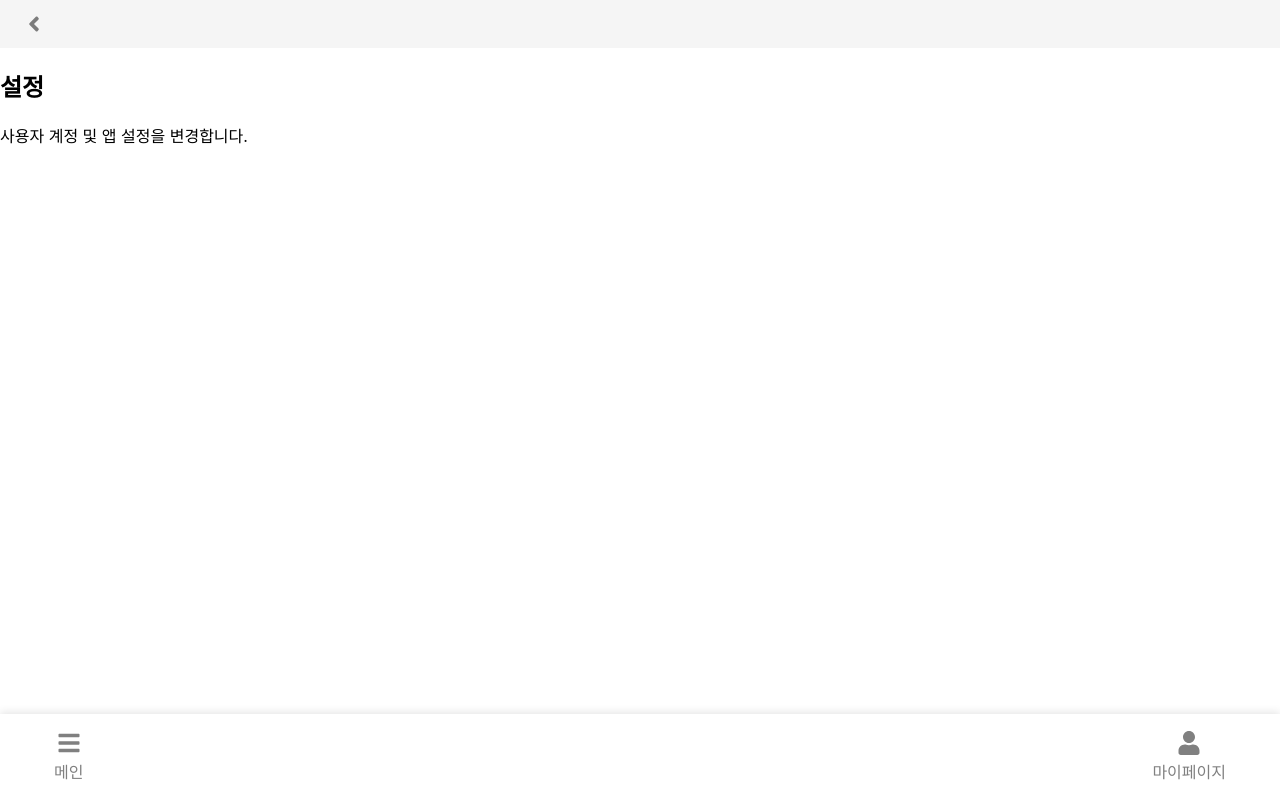
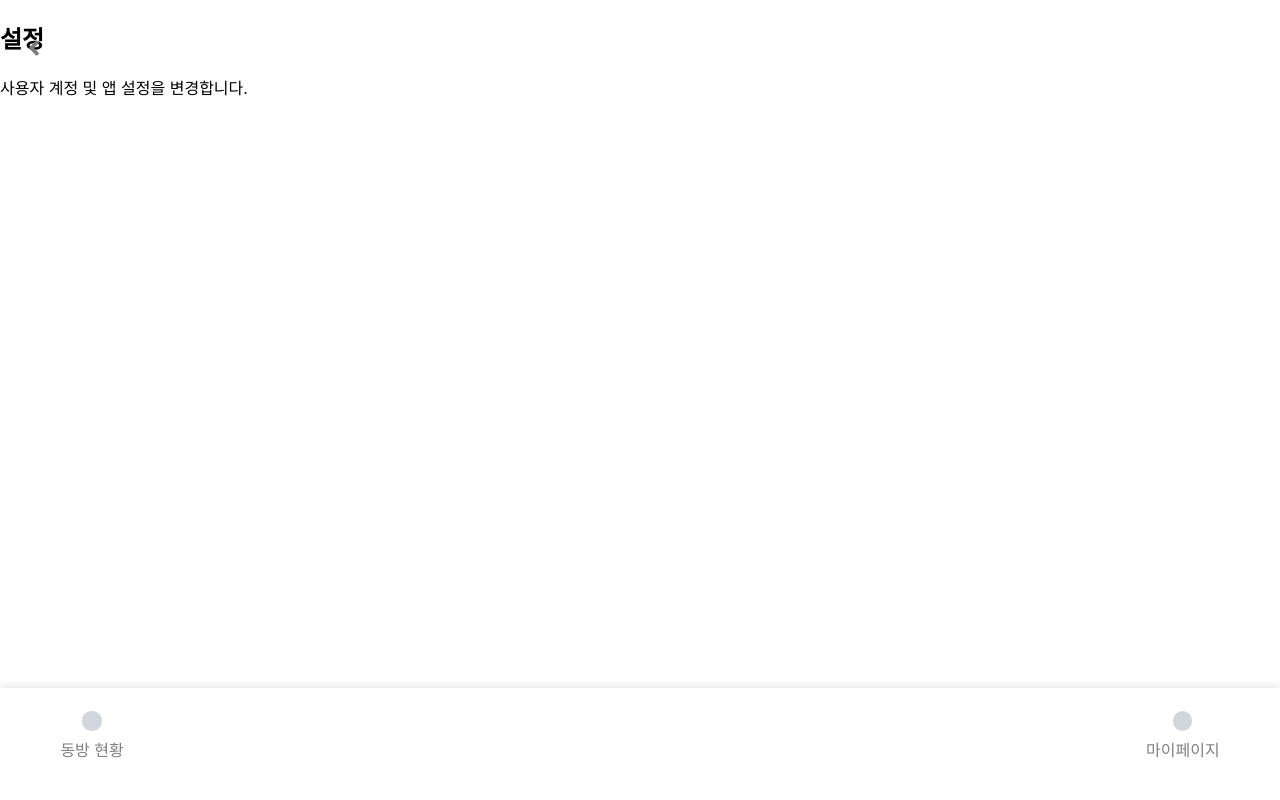
Before and after one commit to JNU-econovation/Whoz-in-FE, a React (Create React App) app: page /mypage/setting in a window 1280 px wide. Built offline with nearby package versions, Linux system fonts and the light colour scheme.

Commit message:
design: 네비바, 헤더 위치 적용

```diff
--- a/src/App.css
+++ b/src/App.css
@@ -8,3 +8,8 @@
     flex-direction: column;
     min-height: 100vh;
   }
+  .content-wrap {
+    flex: 1;
+    padding-bottom: 60px;
+    overflow-y: auto;
+  }
--- a/src/App.jsx
+++ b/src/App.jsx
@@ -15,18 +15,17 @@ const App = () => {
     <div className="root-wrap">
       <BrowserRouter>
         <Header />
+        <div className="content-wrap">
           <Routes>
-
             <Route path="/join" element={<Join />} />
             <Route path="/login" element={<Login />} />
-
             <Route path="/main" element={<Main />} />
-          <Route path="/mypage" element={<MyPage />}/>
+            <Route path="/mypage" element={<MyPage />} />
             <Route path="/mypage/profile" element={<MyProfile />} />
             <Route path="/mypage/device-management" element={<ManageDevice />} />
             <Route path="/mypage/setting" element={<Setting />} />
-
           </Routes>
+        </div>
         <BottomNav />
       </BrowserRouter>
     </div>
--- a/src/components/LayoutComponent/BottomNav.jsx
+++ b/src/components/LayoutComponent/BottomNav.jsx
@@ -1,15 +1,14 @@
 import React from "react";
 import styled from "styled-components";
-import { useNavigate } from "react-router-dom";
-import { FaBars, FaUser } from "react-icons/fa"; // 필요한 아이콘을 가져옵니다.
+import { useNavigate, useLocation } from "react-router-dom";
 
 const NavContainer = styled.nav`
   position: fixed;
   bottom: 0;
   left: 0;
   right: 0;
-  padding: 1rem;
-
+  padding: 1.4rem;
+  padding-bottom: 2.4rem;
   display: flex;
   justify-content: space-between; /* 버튼을 양쪽 끝에 배치 */
   align-items: center;
@@ -28,31 +27,36 @@ const NavButton = styled.button`
   align-items: center;
   background: none;
   border: none;
-  color: #808080;
+  color: ${({ isActive }) => (isActive ? "#1F2024" : "#808080")}; /* 활성화된 탭은 검정색, 비활성화된 탭은 회색 */
   font-size: 1rem;
   cursor: pointer;
+  font-weight: ${({ isActive }) => (isActive ? "bold" : "normal")}; /* 활성화된 탭은 볼드체, 비활성화된 탭은 일반체 */
+`;
 
-  &:hover {
-    color: #6a6a6a;
-  }
-
-  svg {
-    font-size: 1.5rem;
-    margin-bottom: 4px;
-    }
+const NavIcon = styled.div`
+  width: 1.2rem;
+  height: 1.2rem;
+  border-radius: 50%;
+  background-color: ${({ isActive }) => (isActive ? "#006FFD" : "#D4D6DD")}; /* 파란색은 선택된 탭, 회색은 아닌 탭 */
+  margin-bottom: 6px;
 `;
 
 function BottomNav() {
   const navigate = useNavigate();
+  const location = useLocation();
+
+  // 현재 경로에 맞춰 활성화된 탭을 결정
+  const isMainActive = location.pathname === "/main";
+  const isMypageActive = location.pathname === "/mypage";
 
   return (
     <NavContainer>
-      <NavButton onClick={() => navigate("/main")}>
-        <FaBars />
-        메인
+      <NavButton onClick={() => navigate("/main")} isActive={isMainActive}>
+        <NavIcon isActive={isMainActive} />
+        동방 현황
       </NavButton>
-      <NavButton onClick={() => navigate("/mypage")}>
-        <FaUser />
+      <NavButton onClick={() => navigate("/mypage")} isActive={isMypageActive}>
+        <NavIcon isActive={isMypageActive} />
         마이페이지
       </NavButton>
     </NavContainer>
--- a/src/components/LayoutComponent/Header.jsx
+++ b/src/components/LayoutComponent/Header.jsx
@@ -2,6 +2,34 @@ import { FaAngleLeft } from "react-icons/fa";
 import React from "react";
 import { useLocation, useNavigate } from "react-router-dom";
 import styled from "styled-components";
+
+
+const HeaderContainer = styled.header` // 헤더 스타일
+  display: flex;
+  position: fixed;
+  min-height: 2rem;
+  top: 0;
+  left: 0;
+  right: 0;
+  z-index: 1000;
+  align-items: center;
+  justify-content: center;
+  font-size: 1.5rem;
+  font-weight: bold;
+  padding: 1rem 1rem;
+  min-height: 4rem; /* 적당한 최소 높이 설정 */
+  margin-bottom: 1rem;
+`;
+
+const BackButtonWrapper = styled.div` // 버튼 래퍼
+  position: absolute;
+  left: 1rem;
+  display: flex;
+  align-items: center;
+  opacity: ${({ show }) => (show ? 1 : 0)};
+  pointer-events: ${({ show }) => (show ? "auto" : "none")}; // 버튼 클릭 비활성화
+`;
+
 
 const BackButton = styled.button` // 뒤로가기
   display: flex;
@@ -21,36 +49,6 @@ const BackButton = styled.button` // 뒤로가기
   }
 `;
 
-const HeaderContainer = styled.header` // 헤더 스타일
-  display: flex;
-  position: fixed;
-  top:0;
-  left:0;
-  right:0;
-  z-index: 1000;
-  align-items: center;
-  justify-content: center;
-  position: relative;
-  padding: 1rem;
-  margin-bottom: 1rem;
-  font-size: 1.5rem;
-  font-weight: bold;
-  background-color: whitesmoke;
-  // border-bottom: 0.1rem gray solid;
-  min-height: 1rem;
-`;
-
-const BackButtonWrapper = styled.div` // 버튼 래퍼
-  position: absolute;
-  left: 1rem;
-  display: flex;
-  align-items: center;
-  opacity: ${({ show }) => (show ? 1 : 0)};
-  pointer-events: ${({ show }) => (show ? "auto" : "none")}; // 버튼 클릭 비활성화
-`;
-
-// TODO: 뒤로가기 버튼 유무에 따라 중앙 후즈인 텍스트가 움직이는 오류 고쳐야됨
-
 function Header() {
   const location = useLocation();
   const navigate = useNavigate();
@@ -65,7 +63,6 @@ function Header() {
           <FaAngleLeft />
         </BackButton>
       </BackButtonWrapper>
-
     </HeaderContainer>
   );
 }
--- a/src/components/MemberStatusList.jsx
+++ b/src/components/MemberStatusList.jsx
@@ -1,38 +1,21 @@
 import React from "react";
 import styled from "styled-components";
-import { ListContainer, ListItem} from "./StyledComponents/LayoutStyles";
+import { ListContainer, ListItem } from "./StyledComponents/LayoutStyles";
 
 // 활동 상태 초록불
-const ActiveStatus = styled.div `
+const ActiveStatus = styled.div`
   width: 1rem;
   height: 1rem;
   border-radius: 50%;
   background-color: ${({ isActive }) => (isActive ? 'green' : 'gray')};
   margin-left: auto;
 `;
-const HeaderWrapper = styled.div`
-  width: 100%;
-  padding-top: 0.231rem;
-  padding-bottom: 11.011rem;
-  background: linear-gradient(107deg, #b5d8f6 0%, #dab5f6 100%);
-  display: flex;
-  flex-direction: column;
-  align-items: center;
+
+const MemberListContainer = styled(ListContainer)`
+  border-radius: 30px 30px 0 0;
 `;
 
-const UpperMessage = styled.div `
-  font-size: 2rem;
-  font-family: 'Pretendard', sans-serif;
-  font-weight: 400;
-  color: black;
-  word-wrap: break-word;
-`
-
-const MemberListContainer = styled(ListContainer)`
- border-radius: 30rem 30rem;
-`;
-
-const MemberStatusList = ({members}) => {
+const MemberStatusList = ({ members }) => {
   // 동방에 있는 회원 / 나머지 회원 (+ 최근에 접속 안 한)
   const nowActiveMembers = members.filter(member => member.isActive);
   const recentActiveMembers = members
@@ -46,14 +29,6 @@ const otherMembers = members
   const sortedMembers = [...nowActiveMembers, ...recentActiveMembers, ...otherMembers];
 
   return (
-  <>
-    <HeaderWrapper>
-      <UpperMessage>
-        현재 동방에
-        <br />
-        <b>{nowActiveMembers.length}</b>명 있습니다.
-      </UpperMessage>
-    </HeaderWrapper>
     <MemberListContainer>
       {sortedMembers.map((member, index) => (
         <ListItem key={index}>
@@ -62,7 +37,6 @@ return (
         </ListItem>
       ))}
     </MemberListContainer>
-  </>
   );
 };
 
--- a/src/pages/main.jsx
+++ b/src/pages/main.jsx
@@ -1,13 +1,39 @@
 import React from 'react';
 import ReactDOM from 'react-dom';
 import MemberStatusList from '../components/MemberStatusList';
-import members from '../data/sampleData'
+import members from '../data/sampleData';
+import styled from 'styled-components';
+
+// Main 페이지의 상단 그라데이션 배경과 메시지를 포함하는 컴포넌트
+const MainWrapper = styled.div`
+  background: linear-gradient(80deg, #b5d8f6 0%, #dab5f6 100%);
+  padding-top: 3rem;
+  padding-bottom: 3rem;
+`;
+
+const UpperMessage = styled.div`
+  font-size: 2rem;
+
+  font-family: 'Pretendard', sans-serif;
+  font-weight: 400;
+  color: black;
+  text-align: left;
+  padding: 2rem ;
+`;
 
 const Main = () => {
+  // 현재 동방에 있는 인원 수 계산
+  const nowActiveMembers = members.filter(member => member.isActive);
+
   return (
-    <div>
+    <MainWrapper>
+      <UpperMessage>
+        현재 동방에
+        <br />
+        <b>{nowActiveMembers.length}</b>명 있습니다.
+      </UpperMessage>
       <MemberStatusList members={members} />
-    </div>
+    </MainWrapper>
   );
 };
 
```
Lines whose indentation alone changed are shown as unchanged.
